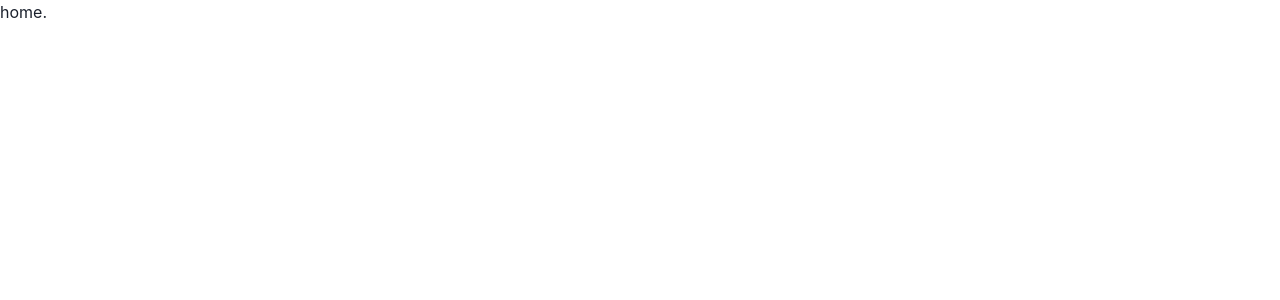
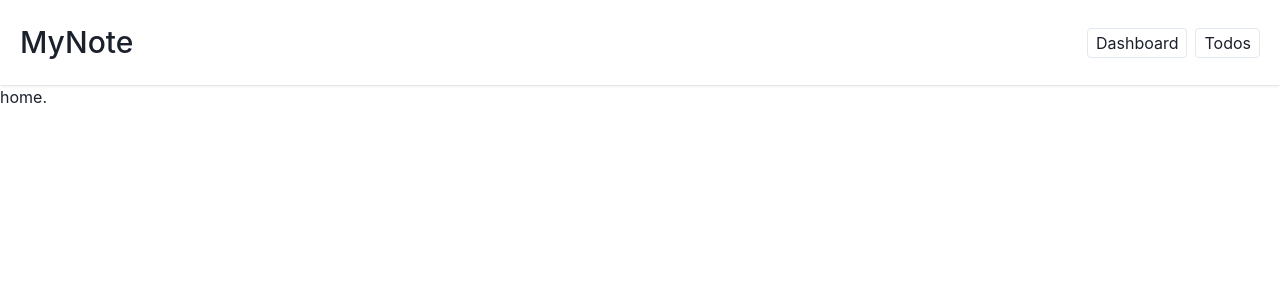
Before and after one commit to aoigj100a/my-note, a React (Create React App) app: page / in a window 1280 px wide. Shown: the top 300 px of the page. Built offline with nearby package versions, Linux system fonts and the light colour scheme.

Commit message:
add : 路由外框

```diff
--- a/src/App.tsx
+++ b/src/App.tsx
@@ -1,13 +1,16 @@
 import React from "react";
+import DefaultLayout from "./layouts/DefaultLayout";
 import TodoPage from "./pages/TodoPage";
 import { Routes, Route } from "react-router-dom";
 
 function App() {
   return (
     <Routes>
-      <Route path="/" element={<>home.</>}></Route>
-      <Route path="/todo" element={<TodoPage />}></Route>
-      <Route path="/dashboard" element={<>dashboard.</>}></Route>
+      <Route path="/" element={<DefaultLayout />}>
+        <Route index element={<>home.</>}></Route>
+        <Route path="/todo" element={<TodoPage />}></Route>
+        <Route path="/dashboard" element={<>dashboard.</>}></Route>
+      </Route>
     </Routes>
   );
 }
--- /dev/null
+++ b/src/layouts/DefaultLayout.tsx
@@ -0,0 +1,22 @@
+import React from "react";
+import { Outlet } from "react-router-dom";
+
+const DefaultLayout: React.FC = () => {
+  return (
+    <section>
+      <div className="flex justify-between items-center shadow px-[20px] py-[20px]">
+        <h1 className="text-[30px] font-medium">MyNote</h1>
+        <div>
+          <button className="px-[8px] py-[2px] border rounded mr-[8px]">
+            Dashboard
+          </button>
+          <button className="px-[8px] py-[2px] border rounded">Todos</button>
+        </div>
+      </div>
+
+      <Outlet />
+    </section>
+  );
+};
+
+export default DefaultLayout;
--- a/src/pages/TodoPage.tsx
+++ b/src/pages/TodoPage.tsx
@@ -21,16 +21,7 @@ import { Checkbox, CheckboxGroup } from "@chakra-ui/react";
 
 const TodoPage: React.FC = () => {
   return (
-    <section>
-      <div className="flex justify-between items-center shadow px-[20px] py-[20px]">
-        <h1 className="text-[30px] font-medium">MyNote</h1>
-        <div>
-          <button className="px-[8px] py-[2px] border rounded mr-[8px]">
-            Dashboard
-          </button>
-          <button className="px-[8px] py-[2px] border rounded">Todos</button>
-        </div>
-      </div>
+    <>
       <div className="pt-[20px] max-w-[1280px] mx-auto my-0">
         <div className="flex justify-end items-center">
           <svg
@@ -225,7 +216,7 @@ const TodoPage: React.FC = () => {
           </Table>
         </TableContainer>
       </div>
-    </section>
+    </>
   );
 };
 
```
